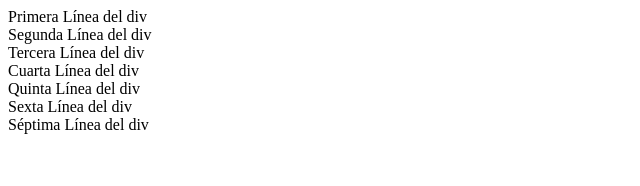
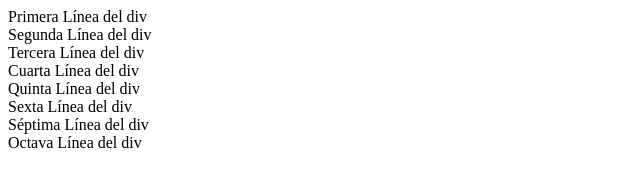
Before and after one commit to DannaHg/curso_git_nuevo, a plain HTML site: page index.html in a window 1280 px wide. Shown: the whole page, without its empty margins (0-640 px from the left). Drawn offline with Linux system fonts and the light colour scheme.

Commit message:
Eight Commit

```diff
--- a/index.html
+++ b/index.html
@@ -13,5 +13,6 @@
     <div>Quinta Línea del div</div>
     <div>Sexta Línea del div</div>
     <div>Séptima Línea del div</div>
+    <div>Octava Línea del div</div>
 </body>
 </html>
```
